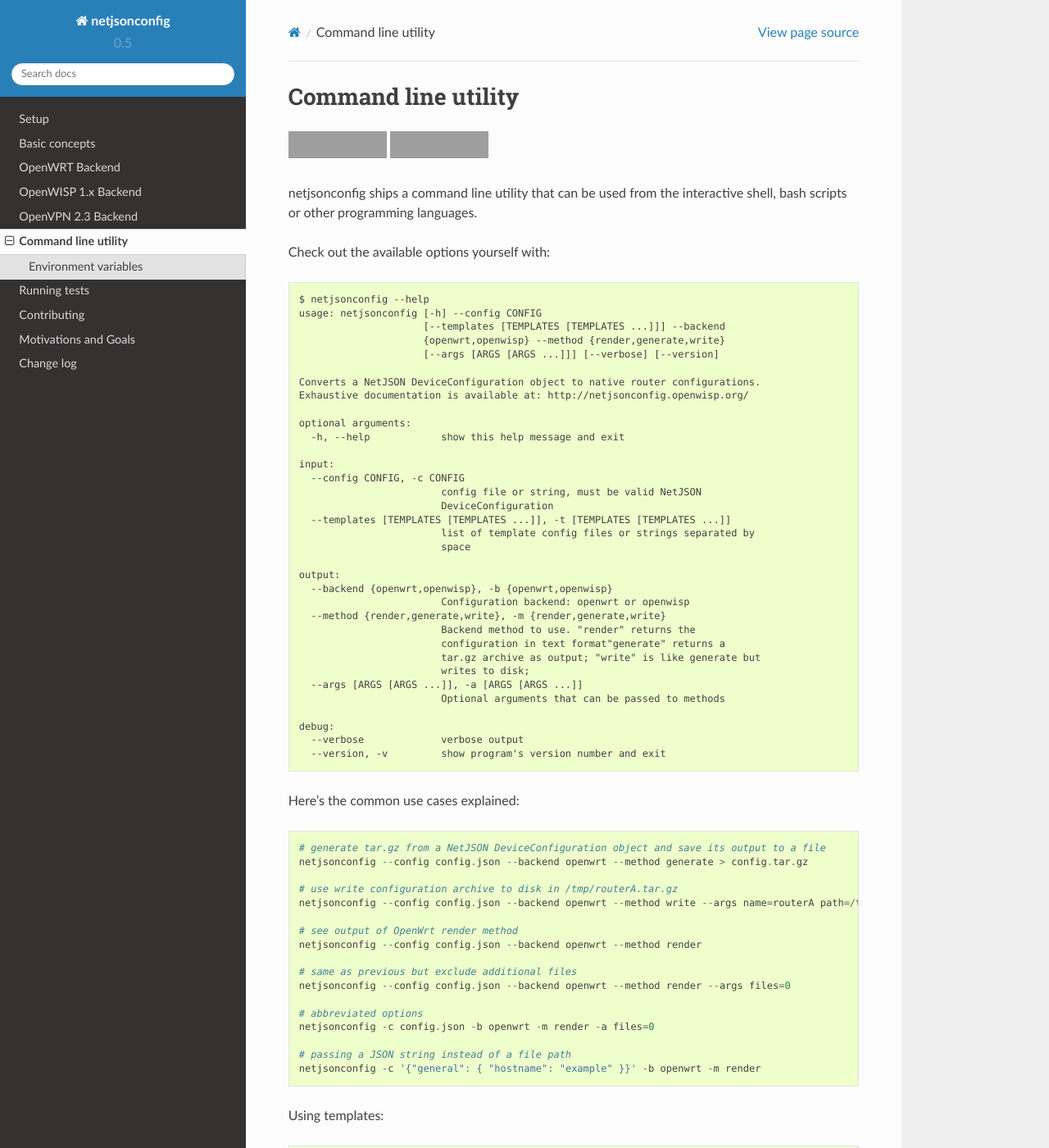
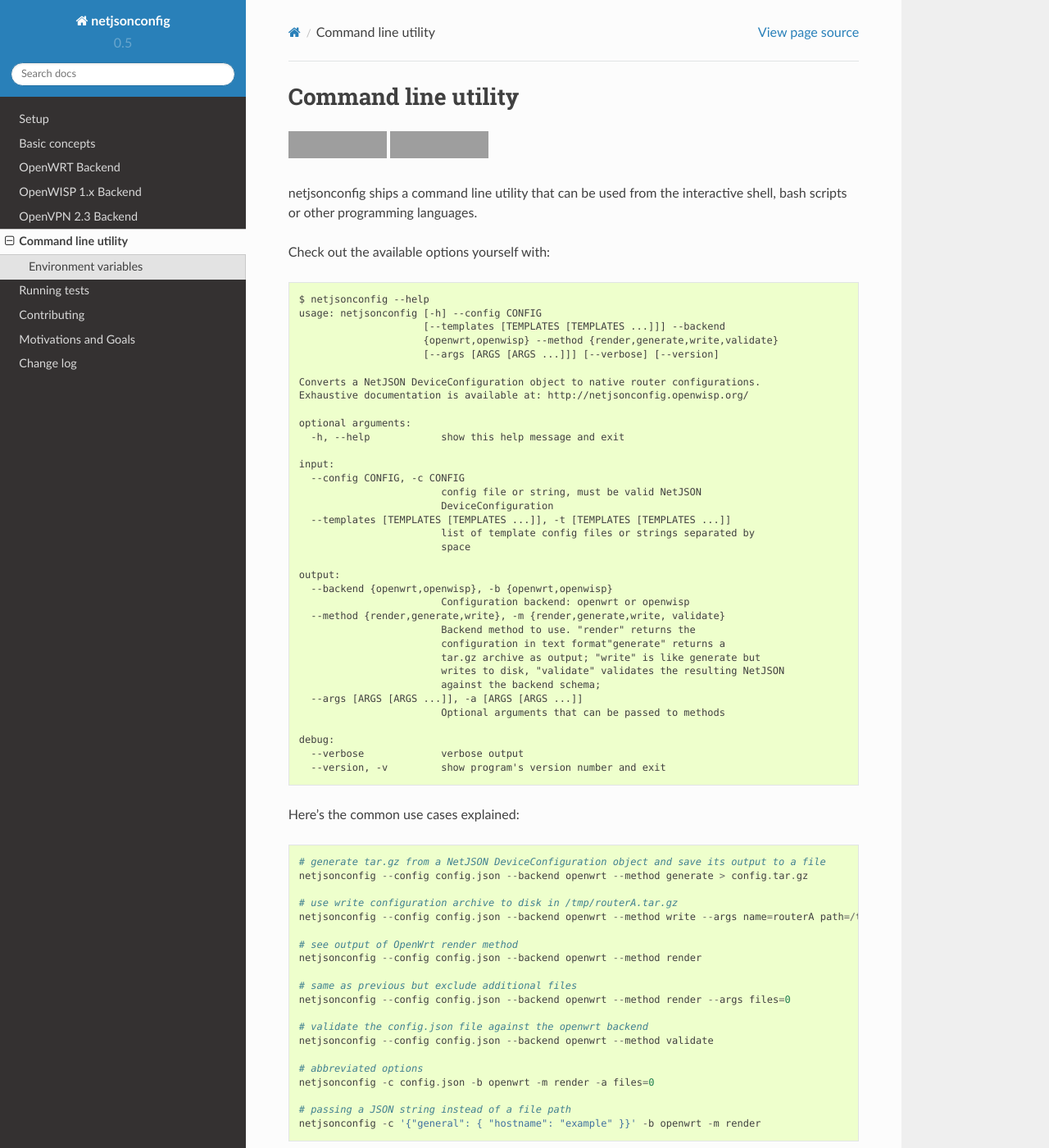
Before and after one commit to openwisp/netjsonconfig, a Sphinx documentation site: the page built from docs/source/general/commandline_utility.rst, in a window 1280 px wide and 1400 px high. Shown: the whole window at 82% size. Built offline with Sphinx 7.4.7 and the Read the Docs theme 2.0.0, drawn with Linux system fonts in a browser that asks for light colours; some of the changed text lies outside the part shown; grey boxes are pictures that could not be loaded.

Commit message:
[bin] added validate to method options
This method provides a way to check the validity of the NetJSON input
from the command line and can print the ValidationError to the user,
along with a detailed explanation of which part is faulty

```diff
--- a/docs/source/general/commandline_utility.rst
+++ b/docs/source/general/commandline_utility.rst
@@ -18,7 +18,7 @@
     $ netjsonconfig --help
     usage: netjsonconfig [-h] --config CONFIG
                          [--templates [TEMPLATES [TEMPLATES ...]]] --backend
-                         {openwrt,openwisp} --method {render,generate,write}
+                         {openwrt,openwisp} --method {render,generate,write,validate}
                          [--args [ARGS [ARGS ...]]] [--verbose] [--version]
 
     Converts a NetJSON DeviceConfiguration object to native router configurations.
@@ -38,11 +38,12 @@
     output:
       --backend {openwrt,openwisp}, -b {openwrt,openwisp}
                             Configuration backend: openwrt or openwisp
-      --method {render,generate,write}, -m {render,generate,write}
+      --method {render,generate,write}, -m {render,generate,write, validate}
                             Backend method to use. "render" returns the
                             configuration in text format"generate" returns a
                             tar.gz archive as output; "write" is like generate but
-                            writes to disk;
+                            writes to disk, "validate" validates the resulting NetJSON
+                            against the backend schema;
       --args [ARGS [ARGS ...]], -a [ARGS [ARGS ...]]
                             Optional arguments that can be passed to methods
 
@@ -65,6 +66,9 @@
    # same as previous but exclude additional files
    netjsonconfig --config config.json --backend openwrt --method render --args files=0
 
+   # validate the config.json file against the openwrt backend
+   netjsonconfig --config config.json --backend openwrt --method validate
+
    # abbreviated options
    netjsonconfig -c config.json -b openwrt -m render -a files=0
 
@@ -74,6 +78,10 @@
 Using templates::
 
     netjsonconfig -c config.json -t template1.json template2.json -b openwrt -m render
+
+    # validate the result of merging config.json, template1.json and template2.json
+    # against the openwrt backend
+    netjsonconfig -c config.json -t template1.json template2.json -b openwrt -m validate
 
 Environment variables
 ---------------------
```
Also changed, not shown: 3 other files.
